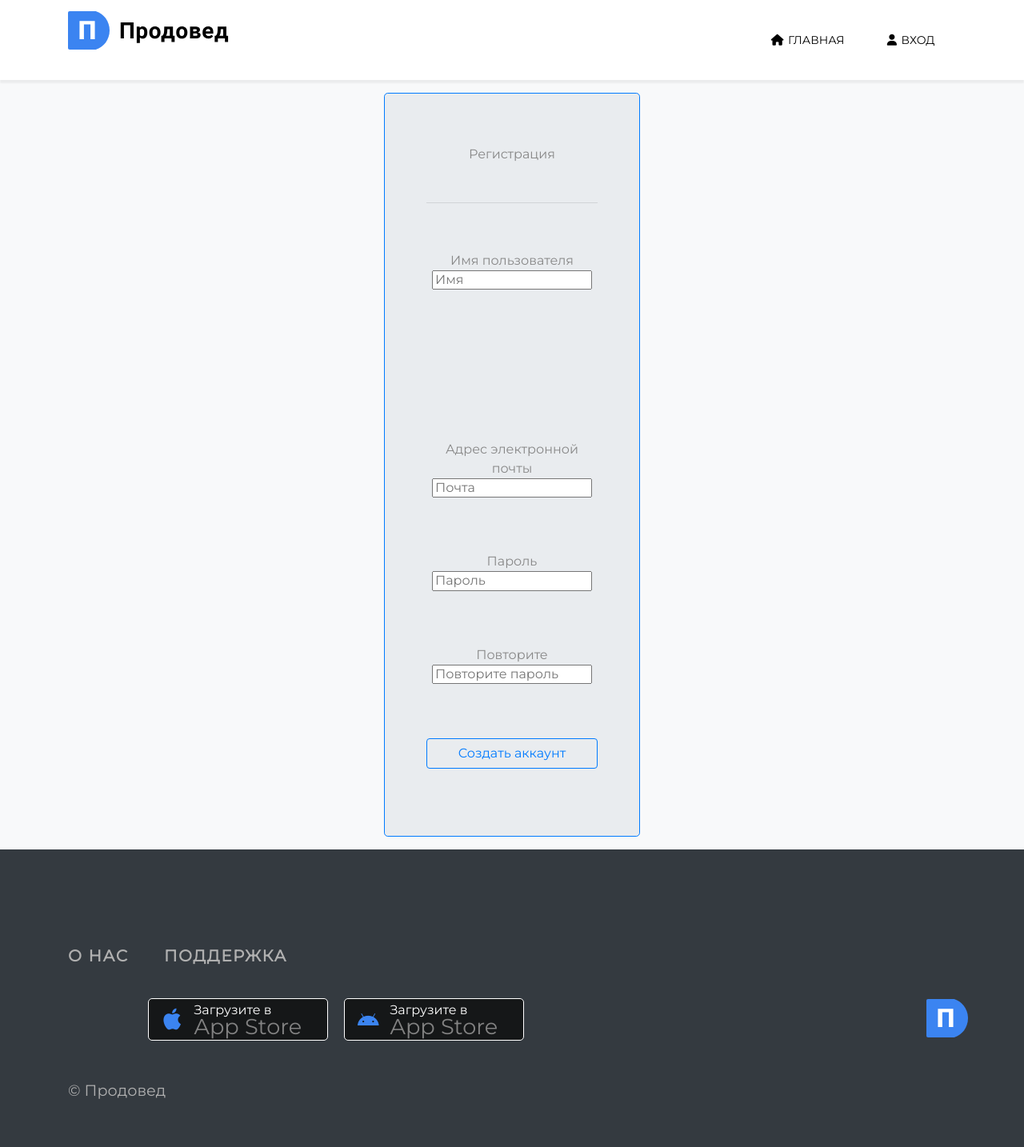
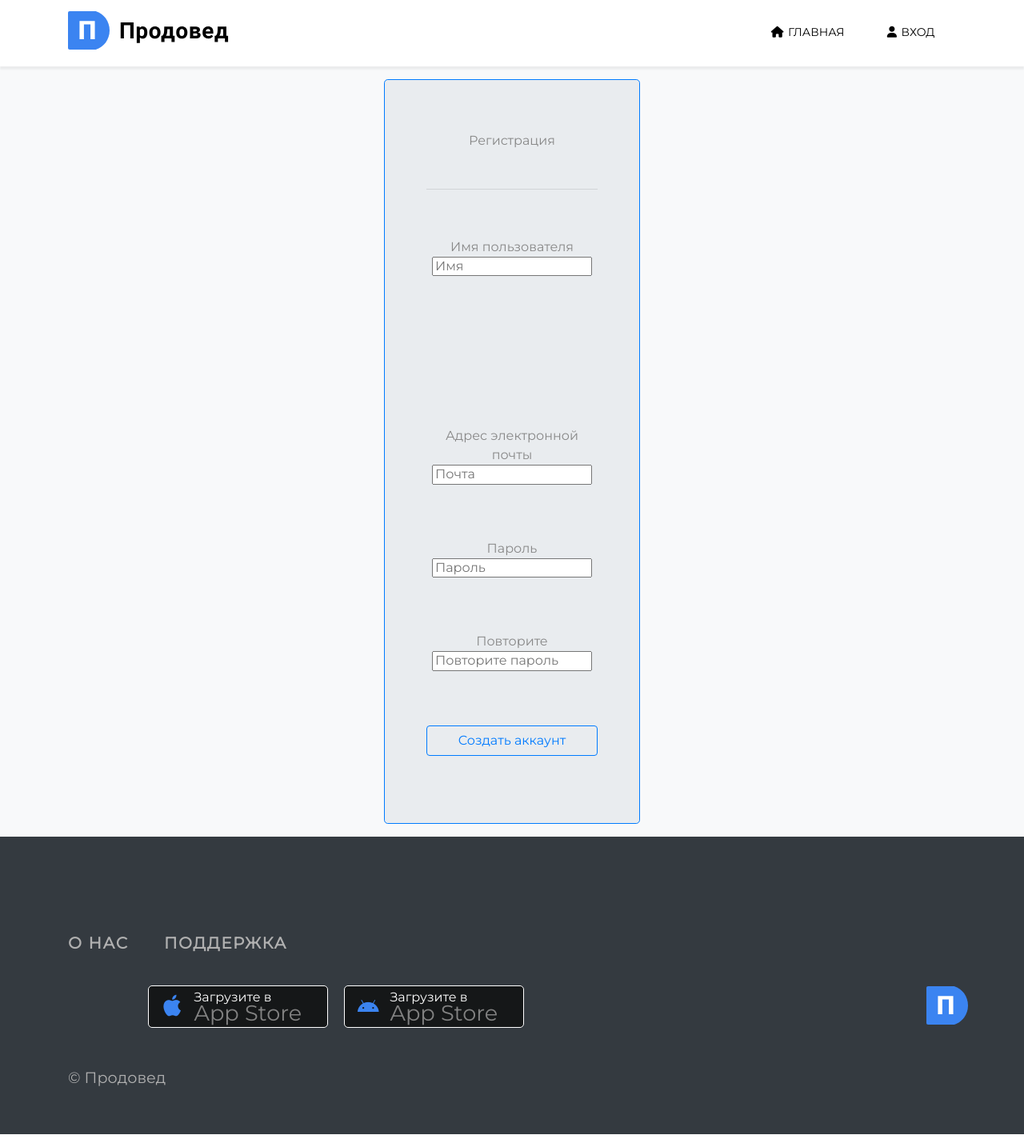
Before and after one commit to andrey-fly/Scaner_WEB, a Django app: page /registration/ in a window 1280 px wide. Shown: the whole page at 80% size. Run offline with Django 3.2, Linux system fonts and the light colour scheme; parts of the project's set-up code (start-up, migrations or seed data) failed here and were passed over; some libraries are stand-ins or nearby versions.

Commit message:
[WEB]: fixed navbar height (crash logo position (not center), added comment to style )

```diff
--- a/static/css/style.css
+++ b/static/css/style.css
@@ -303,7 +303,9 @@ nav a {
     display: inline-block;
     text-align: center;
     text-decoration: none;
-    line-height: 40px;
+    /* Закомментил, т.к. лого уезжало наверх,
+    либо пофиксите уезжающее лого, либо забейте */
+    /*line-height: 40px;*/
 }
 
 nav a:hover {
@@ -767,8 +769,6 @@ ul.icons.labeled li .icon .label {
     padding: 4.5em 0 2.5em 0;
     color: #b0b0b0;
     /* text-align: center; */
-    display: absolute;
-    top: 100px;
 }
 
 #footer input,
```
